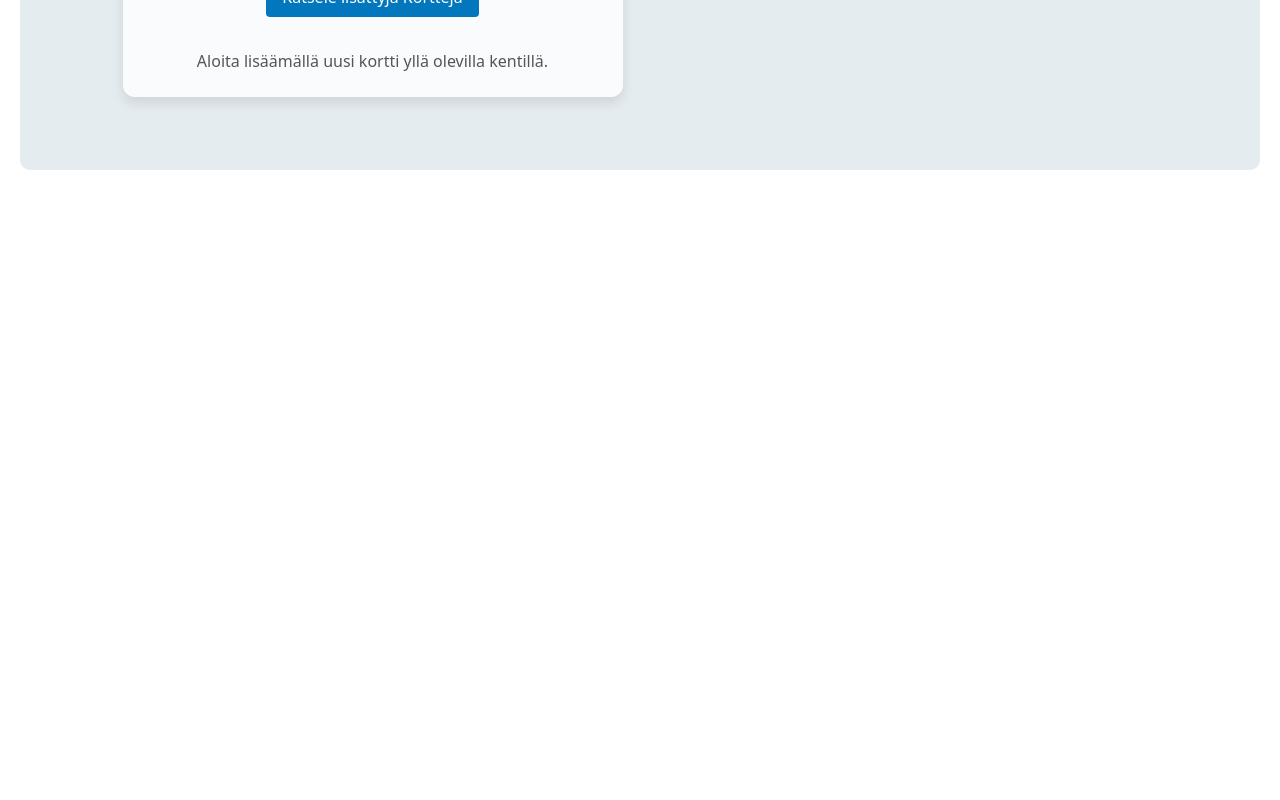
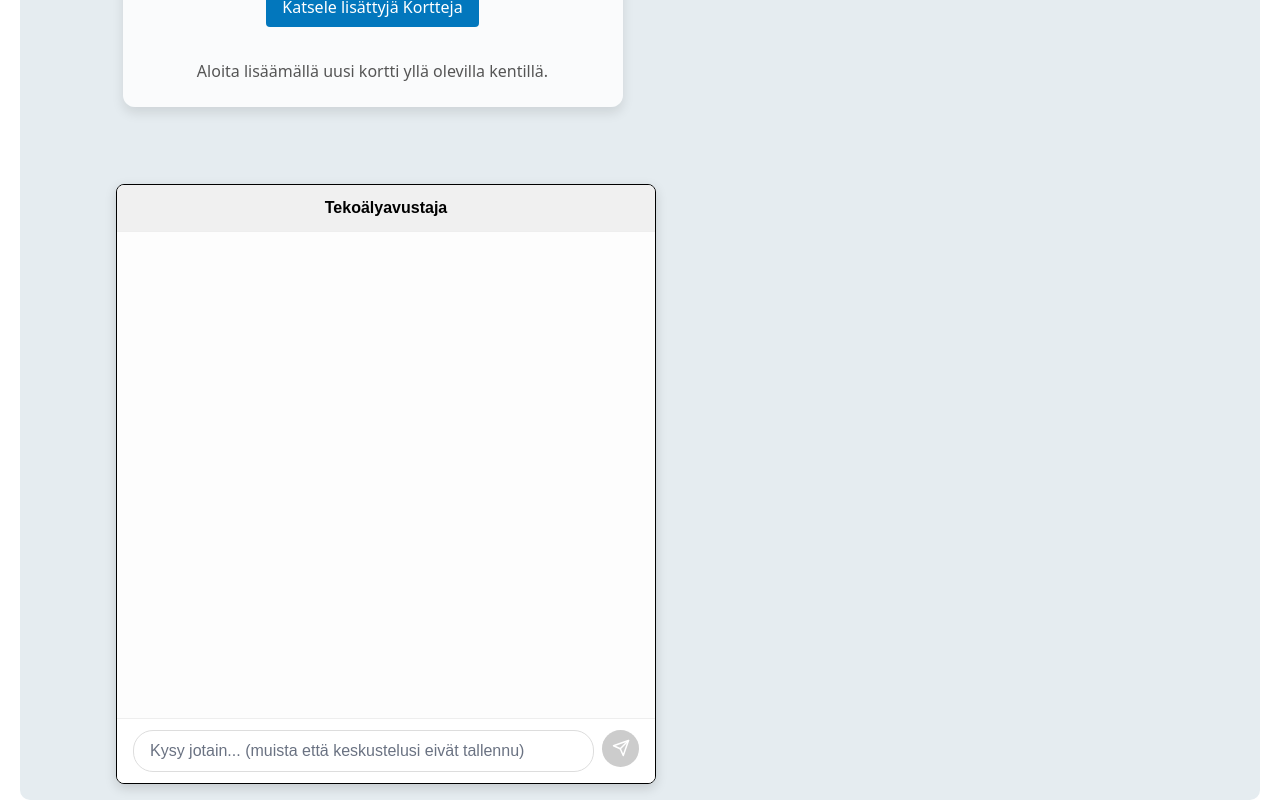
Before and after one commit to Swifterhtmler/Matriculation-Exam-preparation-tool, a SvelteKit app: page / in a window 1280 px wide. Shown: the part 1537-2337 px from the top of the page. Before the commit the page ends 1707 px from the top, so only its background shows below. Built offline with nearby package versions, Linux system fonts and the light colour scheme.

Commit message:
added some usability enhancements and error handling

```diff
--- a/package.json
+++ b/package.json
@@ -50,9 +50,10 @@
     "vitest": "^3.0.0"
   },
   "dependencies": {
+    "dotenv": "^17.2.0",
     "electron-squirrel-startup": "^1.0.1",
     "layerchart": "^1.0.11",
-    "openai": "^5.9.2"
+    "openai": "^5.10.1"
   },
   "pnpm": {
     "onlyBuiltDependencies": [
--- a/src/routes/aloitussivu.svelte
+++ b/src/routes/aloitussivu.svelte
@@ -11,6 +11,9 @@
   import Fysiikka from "./fysiikka.svelte";
   import Arcchart from "./arcchart.svelte";
   import Arcchartto from "./arcchartto.svelte";
+
+
+  import Artificialintelligence from "./artificialintelligence.svelte";
 
   import Todo from "./todo.svelte";
 
@@ -63,6 +66,9 @@
 
 
 
+<div id="ai-div">
+ <Artificialintelligence />
+</div>
 
 
 
@@ -117,4 +123,11 @@
     margin-right: 20px;
   }
 
+  #ai-div {
+    margin-top: 20px;
+    width: 540px;
+    height: 600px;
+    margin-left: 30px;
+  }
+
 </style>
--- a/src/routes/artificialintelligence.svelte
+++ b/src/routes/artificialintelligence.svelte
@@ -104,7 +104,7 @@ Answer in Finnish, or in the language the user uses in their question. Do not su
   transform: scale(1.2);
 }
 </style> -->
-
+<!--
 <script lang="ts">
   import { get } from 'svelte/store';
   import { cards, todoItems } from './stores.js'; // Adjust path based on where you save this component
@@ -162,7 +162,11 @@ Answer in Finnish, or in the language the user uses in their question. Do not su
       }
 
     } catch (e) {
-      assistantReply = "Virhe: " + e.message;
+      if (e.message.includes("Rate limit exceeded")) {
+        assistantReply = "Olet käyttänyt tämän päiväisen ilmaisen viesti määräsi."
+      } else {
+        assistantReply = "Virhe: " + (e?.message ?? e);
+      }
       console.error("Error asking OpenAI:", e);
     } finally {
       loading = false;
@@ -206,45 +210,310 @@ Answer in Finnish, or in the language the user uses in their question. Do not su
 
 <style>
 
+
  .chatbot-container {
-    width: 400px; /* Fixed width */
-    height: 300px; /* Fixed height */
+  width: 100%;
+  height: 100%;
+  min-width: 120px;   /* Optional: prevent too small */
+  min-height: 120px;
+  max-width: 100vw;   /* Prevent overflow */
+  max-height: 100vh;
+  background-color: rgb(240, 241, 240);
+  border-radius: 8px;
+  box-shadow: 0 4px 12px rgba(0, 0, 0, 0.15);
+  display: flex;
+  flex-direction: column;
+  overflow: hidden;
+  font-family: sans-serif;
+  z-index: 998;
+  border: black 1px solid;
+}
+
+.chatbot-header {
+  background-color: #f0f0f0;
+  padding: 0.7em 1em;
+  font-weight: bold;
+  border-bottom: 1px solid #eee;
+  text-align: center;
+  font-size: 1em;
+  flex-shrink: 0;
+}
+
+.chatbot-messages {
+  flex-grow: 1;
+  padding: 0.7em 1em;
+  overflow-y: auto;
+  display: flex;
+  flex-direction: column;
+  gap: 8px;
+  background-color: #fdfdfd;
+  min-height: 0; /* For flexbox scrolling */
+}
+
+.assistant-message {
+  background-color: #e6e6e6;
+  padding: 0.5em 0.9em;
+  border-radius: 12px;
+  align-self: flex-start;
+  max-width: 85%;
+  font-size: 0.97em;
+  word-break: break-word;
+}
+
+.loading-indicator {
+  font-style: italic;
+  color: #666;
+  align-self: center;
+  padding: 5px;
+}
+
+.chatbot-input-area {
+  display: flex;
+  padding: 0.7em 1em;
+  border-top: 1px solid #eee;
+  background-color: #fff;
+  flex-shrink: 0;
+  gap: 0.5em;
+}
+
+.chatbot-input-area input {
+  flex-grow: 1;
+  border: 1px solid #ddd;
+  border-radius: 20px;
+  padding: 0.5em 1em;
+  outline: none;
+  font-size: 1em;
+  min-width: 0; /* For flexbox shrinking */
+}
+
+.chatbot-input-area input:focus {
+  border-color: #a47cf3;
+}
+
+.send-btn {
+  background: linear-gradient(0deg, #A47CF3, #683FEA);
+  border: none;
+  border-radius: 50%;
+  width: 2.3em;
+  height: 2.3em;
+  display: flex;
+  justify-content: center;
+  align-items: center;
+  cursor: pointer;
+  transition: all 0.2s ease-in-out;
+  flex-shrink: 0;
+  padding: 0;
+}
+
+.send-btn:hover {
+  box-shadow: 0px 0px 8px 2px rgba(153, 23, 255, 0.4);
+  transform: translateY(-1px);
+}
+
+.send-btn:disabled {
+  background: #ccc;
+  cursor: not-allowed;
+}
+
+.send-icon {
+  color: white;
+}
+
+.spinner {
+  animation: rotate 1s linear infinite;
+  width: 1.2em;
+  height: 1.2em;
+}
+.spinner .path {
+  stroke: white;
+  stroke-linecap: round;
+  animation: dash 1.5s ease-in-out infinite;
+}
+
+@keyframes rotate {
+  100% {
+    transform: rotate(360deg);
+  }
+}
+@keyframes dash {
+  0% {
+    stroke-dasharray: 1, 150;
+    stroke-dashoffset: 0;
+  }
+  50% {
+    stroke-dasharray: 90, 150;
+    stroke-dashoffset: -35;
+  }
+  100% {
+    stroke-dasharray: 90, 150;
+    stroke-dashoffset: -124;
+  }
+}
+
+</style> -->
+
+
+<script lang="ts">
+  import { get } from 'svelte/store';
+  import { cards, todoItems } from './stores.js';
+
+  let userMessage = "";
+  let loading = false;
+
+  // Message history: each message has a role and content
+  type Message = { role: "user" | "assistant", content: string };
+  let messages: Message[] = [];
+
+  async function askOpenAI() {
+    if (!userMessage.trim() || loading) {
+      return;
+    }
+
+    loading = true;
+
+    // Add the user's message to the history
+    messages = [...messages, { role: "user", content: userMessage }];
+
+    try {
+      const allData = {
+        cards: get(cards),
+        todoItems: get(todoItems),
+      };
+
+      const systemInstruction = `
+        You are an assistant that helps with study planning.
+        Always use the provided user data to answer questions if it is relevant.
+        If the answer cannot be found in the data, use your own knowledge to help the user, but do not mention that the data was missing or unavailable.
+        You can use the user data to make quizzes and other challenges.
+        You are a supportive study partner.
+        Answer in Finnish, or in the language the user uses in their question. Do not suggest quizzes or other activities user does not ask just answer the question.
+      `.trim();
+
+      const combinedMessage = `${systemInstruction}\n\nHere is my app data: ${JSON.stringify(allData)}\n\nUser question: ${userMessage}`;
+
+      if (typeof window !== 'undefined' && window.openaiAPI) {
+        const reply = await window.openaiAPI.chat([
+          { role: "user", content: combinedMessage }
+        ]);
+        messages = [...messages, { role: "assistant", content: reply }];
+      } else {
+        const errorMsg = "Virhe: OpenAI API ei ole käytettävissä. (Tarkista Electron preload.js)";
+        messages = [...messages, { role: "assistant", content: errorMsg }];
+        console.error("window.openaiAPI is not defined. Are you running in Electron and is preload.js configured?");
+      }
+    } catch (e) {
+      let errorMsg = "";
+      if (e?.message?.includes("Rate limit exceeded")) {
+        errorMsg = "Olet käyttänyt tämän päiväisen ilmaisen viesti määräsi.";
+      } else {
+        errorMsg = "Virhe: " + (e?.message ?? e?.toString?.() ?? String(e));
+      }
+      messages = [...messages, { role: "assistant", content: errorMsg }];
+      console.error("Error asking OpenAI:", e);
+    } finally {
+      loading = false;
+      userMessage = "";
+    }
+  }
+</script>
+
+<div class="chatbot-container">
+  <div class="chatbot-header">Tekoälyavustaja</div>
+  <div class="chatbot-messages">
+    {#each messages as msg (msg)}
+      <div
+        class="{msg.role === 'assistant' ? 'assistant-message' : 'user-message'}"
+        style="white-space: pre-wrap;"
+      >
+        {msg.content}
+      </div>
+    {/each}
+    {#if loading}
+      <div class="loading-indicator">Vastaus tulossa...</div>
+    {/if}
+  </div>
+  <div class="chatbot-input-area">
+    <input
+      type="text"
+      bind:value={userMessage}
+      placeholder="Kysy jotain... (muista että keskustelusi eivät tallennu)"
+      on:keydown={(e) => e.key === 'Enter' && askOpenAI()}
+      disabled={loading}
+    />
+    <button class="send-btn" on:click={askOpenAI} disabled={loading || !userMessage.trim()}>
+      {#if loading}
+        <svg class="spinner" viewBox="0 0 50 50">
+          <circle class="path" cx="25" cy="25" r="20" fill="none" stroke-width="5"></circle>
+        </svg>
+      {:else}
+        <svg xmlns="http://www.w3.org/2000/svg" width="18" height="18" viewBox="0 0 24 24" fill="none" stroke="currentColor" stroke-width="2" stroke-linecap="round" stroke-linejoin="round" class="send-icon">
+          <line x1="22" y1="2" x2="11" y2="13"></line>
+          <polygon points="22 2 15 22 11 13 2 9 22 2"></polygon>
+        </svg>
+      {/if}
+    </button>
+  </div>
+</div>
+
+<style>
+  .chatbot-container {
+    width: 100%;
+    height: 100%;
+    min-width: 120px;
+    min-height: 120px;
+    max-width: 100vw;
+    max-height: 100vh;
     background-color: rgb(240, 241, 240);
     border-radius: 8px;
     box-shadow: 0 4px 12px rgba(0, 0, 0, 0.15);
     display: flex;
     flex-direction: column;
     overflow: hidden;
-    font-family: sans-serif; /* A neutral font */
-    /* REMOVE position: fixed, left, transform, margin-top here */
-    z-index: 998; /* Still good to keep this if it overlays other things */
-   border: black 1px solid;
-}
+    font-family: sans-serif;
+    z-index: 998;
+    border: black 1px solid;
+  }
 
   .chatbot-header {
     background-color: #f0f0f0;
-    padding: 10px;
+    padding: 0.7em 1em;
     font-weight: bold;
     border-bottom: 1px solid #eee;
     text-align: center;
+    font-size: 1em;
+    flex-shrink: 0;
   }
 
   .chatbot-messages {
-    flex-grow: 1; /* Takes up available space */
-    padding: 10px;
-    overflow-y: auto; /* Scroll for messages */
+    flex-grow: 1;
+    padding: 0.7em 1em;
+    overflow-y: auto;
     display: flex;
     flex-direction: column;
     gap: 8px;
     background-color: #fdfdfd;
+    min-height: 0;
   }
 
   .assistant-message {
-    background-color: #e6e6e6; /* Light grey bubble */
-    padding: 8px 12px;
+    background-color: #e6e6e6;
+    padding: 0.5em 0.9em;
     border-radius: 12px;
-    align-self: flex-start; /* Aligns to left for assistant */
-    max-width: 85%; /* Don't stretch full width */
+    align-self: flex-start;
+    max-width: 85%;
+    font-size: 0.97em;
+    word-break: break-word;
+  }
+
+  .user-message {
+    background-color: #a47cf3;
+    color: white;
+    padding: 0.5em 0.9em;
+    border-radius: 12px;
+    align-self: flex-end;
+    max-width: 85%;
+    font-size: 0.97em;
+    word-break: break-word;
   }
 
   .loading-indicator {
@@ -256,42 +525,44 @@ Answer in Finnish, or in the language the user uses in their question. Do not su
 
   .chatbot-input-area {
     display: flex;
-    padding: 10px;
+    padding: 0.7em 1em;
     border-top: 1px solid #eee;
     background-color: #fff;
+    flex-shrink: 0;
+    gap: 0.5em;
   }
 
   .chatbot-input-area input {
     flex-grow: 1;
     border: 1px solid #ddd;
     border-radius: 20px;
-    padding: 8px 15px;
+    padding: 0.5em 1em;
     outline: none;
-    font-size: 0.9em;
+    font-size: 1em;
+    min-width: 0;
   }
 
   .chatbot-input-area input:focus {
-    border-color: #a47cf3; /* Highlight on focus */
+    border-color: #a47cf3;
   }
 
   .send-btn {
-    background: linear-gradient(0deg, #A47CF3, #683FEA); /* Your button gradient */
+    background: linear-gradient(0deg, #A47CF3, #683FEA);
     border: none;
-    border-radius: 50%; /* Make it round */
-    width: 38px; /* Smaller size */
-    height: 38px; /* Smaller size */
+    border-radius: 50%;
+    width: 2.3em;
+    height: 2.3em;
     display: flex;
     justify-content: center;
     align-items: center;
-    margin-left: 10px;
     cursor: pointer;
     transition: all 0.2s ease-in-out;
-    flex-shrink: 0; /* Prevent shrinking */
-    padding: 0; /* Remove default padding */
+    flex-shrink: 0;
+    padding: 0;
   }
 
   .send-btn:hover {
-    box-shadow: 0px 0px 8px 2px rgba(153, 23, 255, 0.4); /* Subtle hover glow */
+    box-shadow: 0px 0px 8px 2px rgba(153, 23, 255, 0.4);
     transform: translateY(-1px);
   }
 
@@ -301,14 +572,13 @@ Answer in Finnish, or in the language the user uses in their question. Do not su
   }
 
   .send-icon {
-    color: white; /* Icon color */
+    color: white;
   }
 
-  /* Spinner for loading state */
   .spinner {
     animation: rotate 1s linear infinite;
-    width: 20px;
-    height: 20px;
+    width: 1.2em;
+    height: 1.2em;
   }
   .spinner .path {
     stroke: white;
--- a/src/routes/linechart.svelte
+++ b/src/routes/linechart.svelte
@@ -76,10 +76,15 @@ function enforceMinMax(event) {
 <style>
   .data {
     width: 700px;
-    height: 320px;
+    height: 330px;
     background-color: #f3f4f5;
     padding: 10px;
     border-radius: 10px;
+  }
+
+  input {
+    width: 160px !important;
+    height: 28px !important;
   }
 
   .data :global(svg path),
```
Also changed, not shown: electron/main.ts (+34 -0 lines), src/routes/contentManager.svelte (+29 -41 lines), src/routes/kemia.svelte (+25 -1 lines), src/routes/todo.svelte (+7 -3 lines), 2 other files (tests, documents, lock files or other folders).
